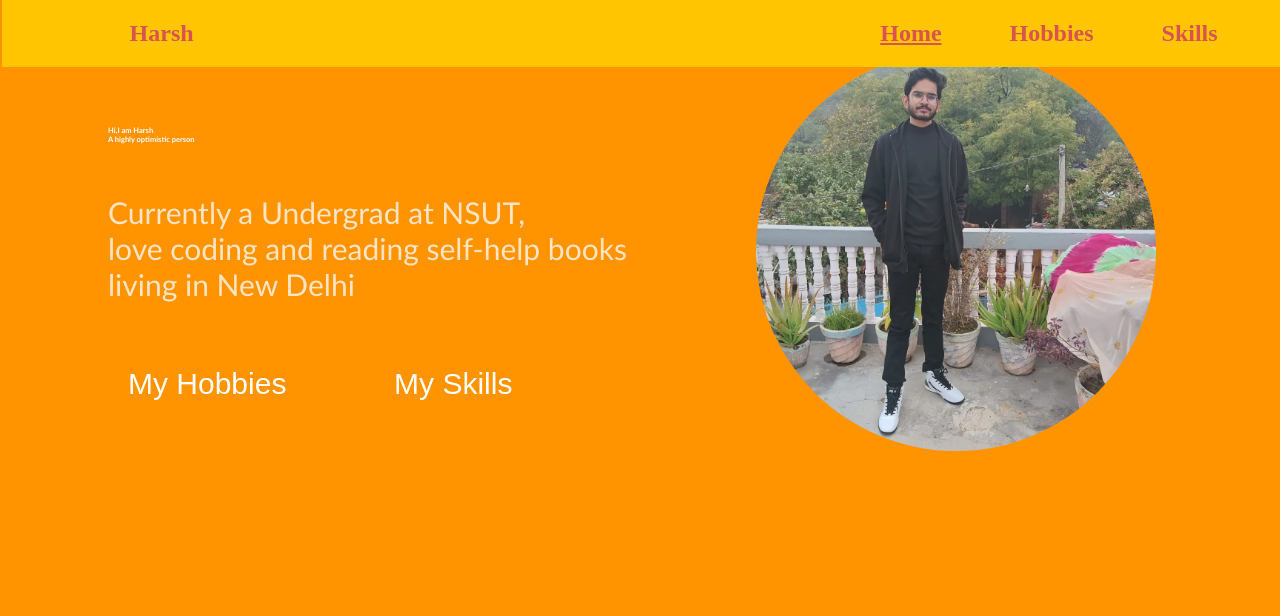
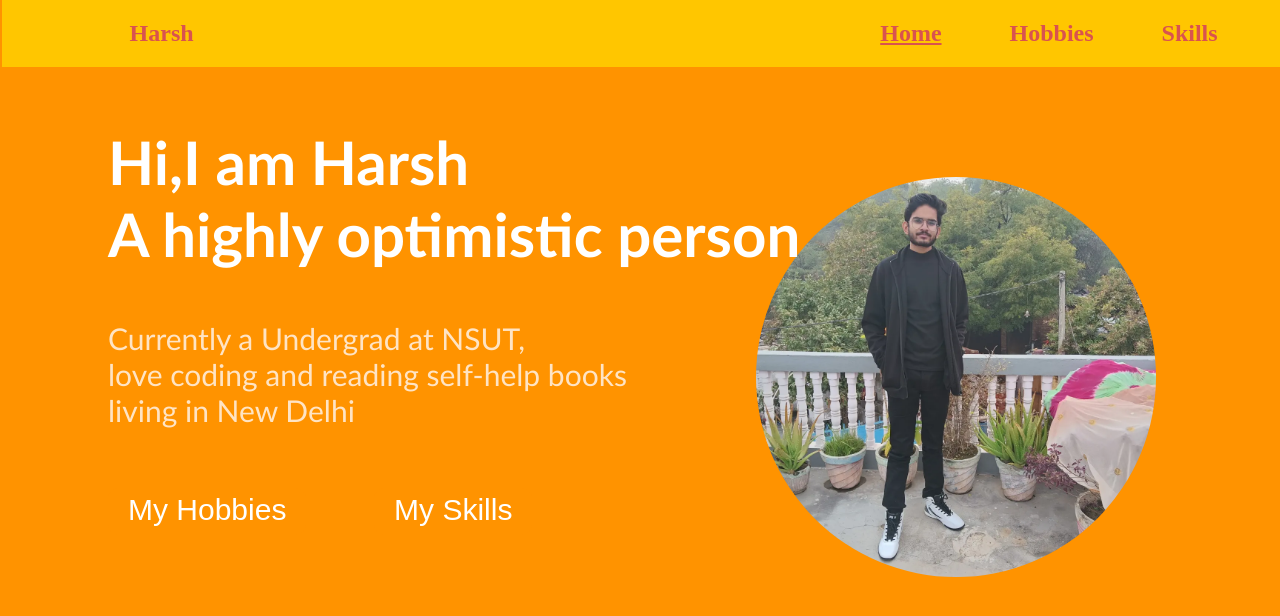
Before and after one commit to harshk461/portfolio_2.github.io, a plain HTML site: page index.html in a window 1280 px wide. Drawn offline with Linux system fonts and the light colour scheme.

Commit message:
Update style.css

```diff
--- a/style.css
+++ b/style.css
@@ -37,7 +37,7 @@ body{
 .Ph{
     color: white;
     font-family: 'Trebuchet MS', 'Lucida Sans Unicode', 'Lucida Grande', 'Lucida Sans', Arial, sans-serif;
-    font-size: 15%;
+    font-size: 60px;
     font-weight: 900;
 }
 .Ph:hover{
```
